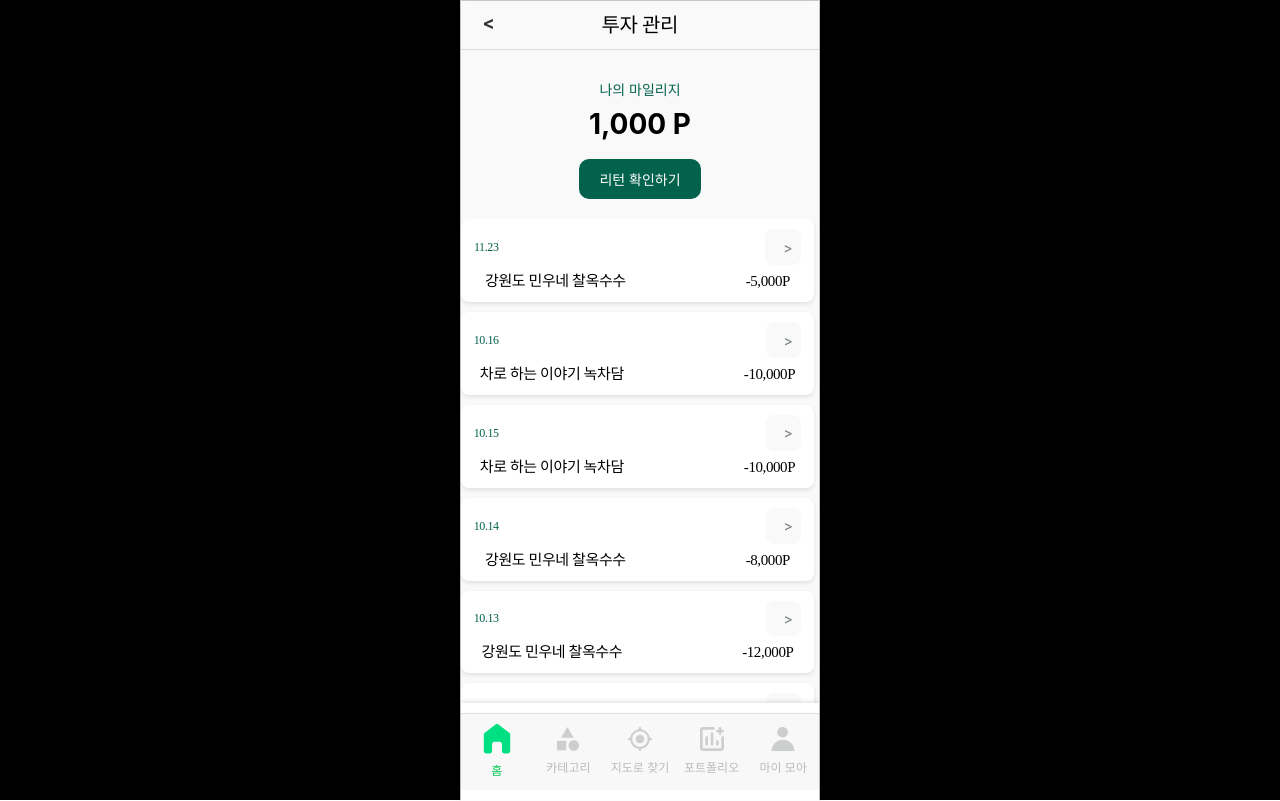
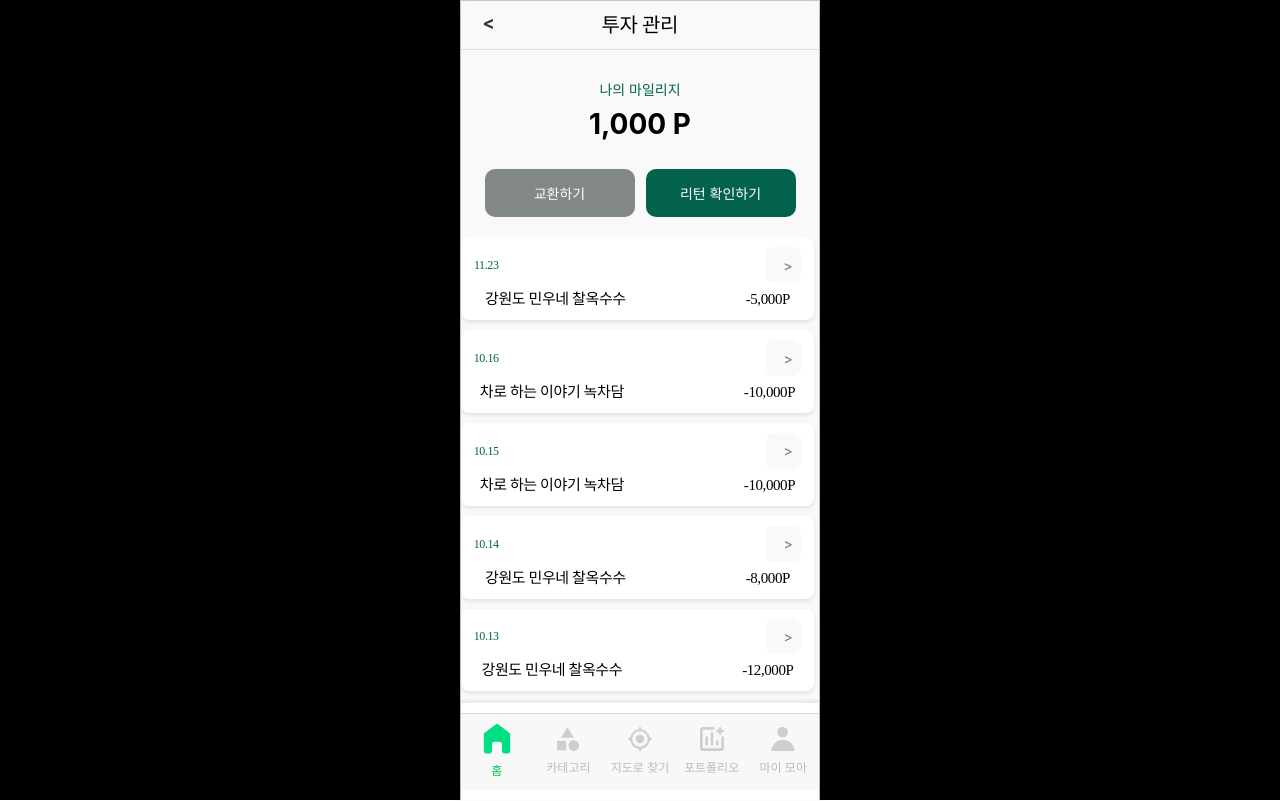
Before and after one commit to 9oormthon-univ/2024_DANPOONG_TEAM_2_FE, a React (Vite) app: page /invest-list in a window 1280 px wide. Built offline with nearby package versions, Linux system fonts and the light colour scheme.

Commit message:
feat : 교환하기 버튼 추가

```diff
--- a/src/component/portfolio/mileage_header.tsx
+++ b/src/component/portfolio/mileage_header.tsx
@@ -10,7 +10,10 @@ const MileageHeader: React.FC<MileageHeaderProps> = ({ mileage }) => {
     <Container>
       <Title>나의 마일리지</Title>
       <Mileage>{mileage.toLocaleString()} P</Mileage>
-      <CheckButton>리턴 확인하기</CheckButton>
+      <HorizontalContainer>
+        <ChangeButton>교환하기</ChangeButton>
+        <CheckButton>리턴 확인하기</CheckButton>
+      </HorizontalContainer>
     </Container>
   );
 };
@@ -46,6 +49,9 @@ const CheckButton = styled.button`
   font-size: 14px;
   padding: 10px 20px;
   border: none;
+  width: 150px;
+  height: 48px;
+  flex-shrink: 0;
   cursor: pointer;
   font-family: Pretendard, sans-serif;
 
@@ -53,3 +59,31 @@ const CheckButton = styled.button`
     background: #024b3a;
   }
 `;
+
+const ChangeButton = styled.button`
+  border-radius: 10px;
+  background: #828787;
+  color: #fff;
+  font-size: 14px;
+  padding: 10px 20px;
+  border: none;
+  width: 150px;
+  height: 48px;
+  flex-shrink: 0;
+  cursor: pointer;
+  margin-right: 10px;
+  font-family: Pretendard, sans-serif;
+
+  &:hover {
+    background: #024b3a;
+  }
+`;
+
+const HorizontalContainer = styled.div`
+  display: flex;
+  flex-direction: row;
+  justify-content: space-between;
+  align-items: center;
+  gap: 1px;
+  margin-top: 10px;
+`;
```
